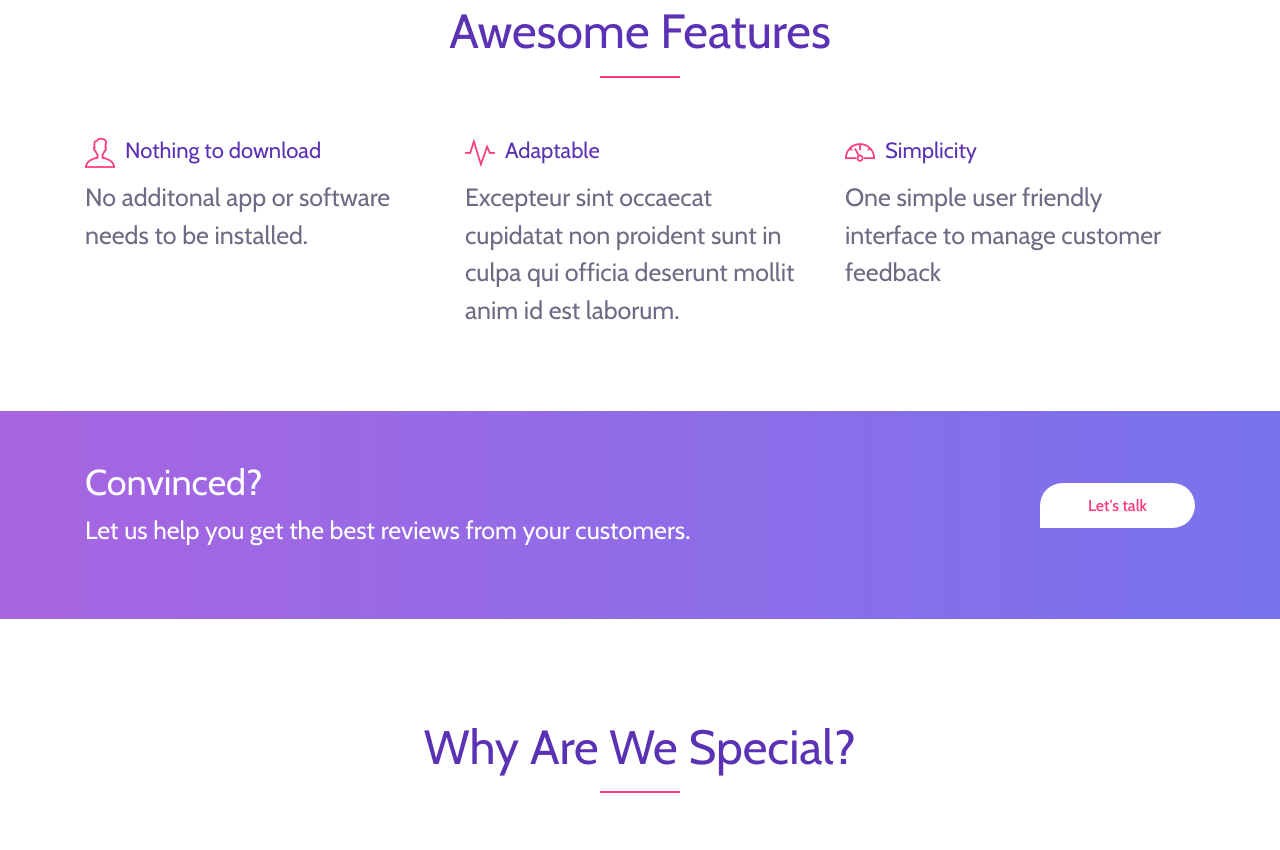
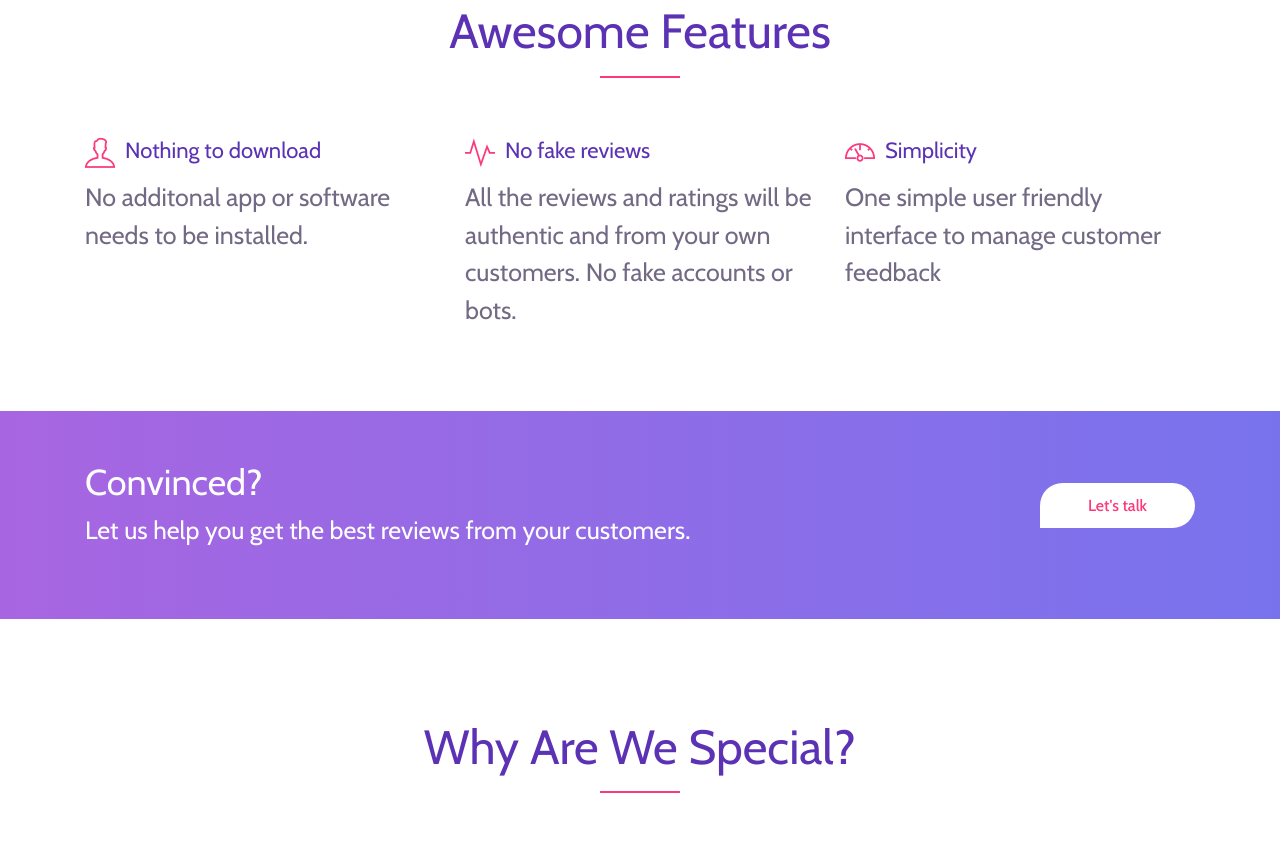
Before and after one commit to eshmost/steinbergevents, a plain HTML site: page index.html in a window 1280 px wide. Shown: the part 1437-2287 px from the top of the page. Drawn offline with nearby package versions, Linux system fonts and the light colour scheme; files whose address does not match are found by name.

Commit message:
adding no bots section

```diff
--- a/index.html
+++ b/index.html
@@ -148,8 +148,8 @@
                 <div class="col-12 col-sm-6 col-lg-4">
                     <div class="single-feature">
                         <i class="ti-pulse" aria-hidden="true"></i>
-                        <h5>Adaptable</h5>
-                        <p>Excepteur sint occaecat cupidatat non proident sunt in culpa qui officia deserunt mollit anim id est laborum.</p>
+                        <h5>No fake reviews</h5>
+                        <p>All the reviews and ratings will be authentic and from your own customers. No fake accounts or bots.</p>
                     </div>
                 </div>
                 <!-- Single Feature Start -->
```
